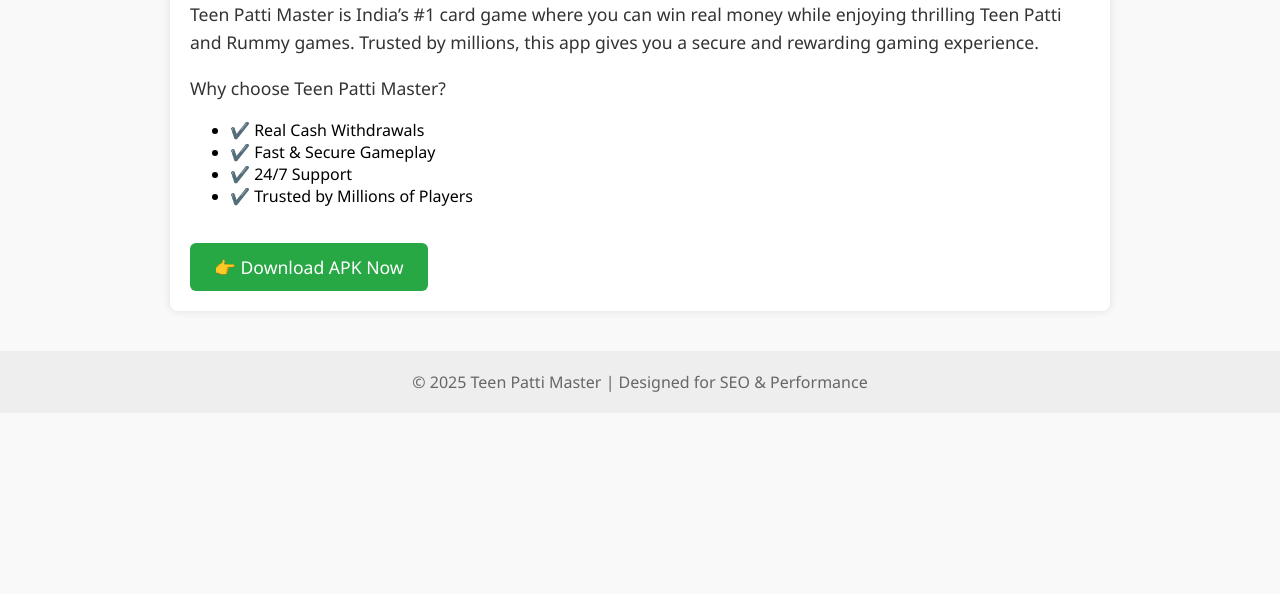
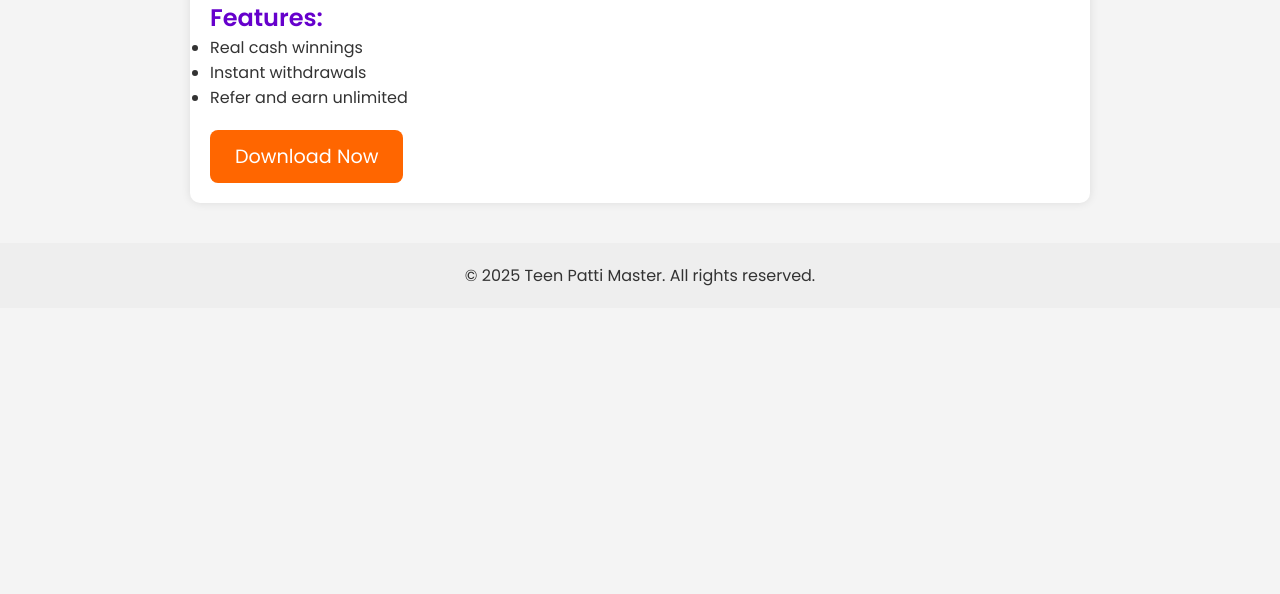
Before and after one commit to rummypatti/teenpattimaster, a plain HTML site: page index.html in a window 1280 px wide. Shown: the part 206-800 px from the top of the page. Drawn offline with Linux system fonts and the light colour scheme.

Commit message:
Update index.html

```diff
--- a/index.html
+++ b/index.html
@@ -1,111 +1,88 @@
 <!DOCTYPE html>
 <html lang="en">
 <head>
-  <meta charset="UTF-8">
-  <meta name="description" content="Teen Patti Master APK Download - Real Money Rummy Game in India">
-  <meta name="keywords" content="Teen Patti Master, Rummy APK, Real Money Game">
-  <meta name="viewport" content="width=device-width, initial-scale=1.0">
-  <title>Teen Patti Master - Download APK & Win Real Cash</title>
+  <meta charset="UTF-8" />
+  <meta name="viewport" content="width=device-width, initial-scale=1.0" />
+  <title>Teen Patti Master - Best Rummy Game</title>
+  <meta name="description" content="Play Teen Patti Master - India's most trusted rummy and teen patti game. Download APK and start winning real cash." />
+  <meta name="keywords" content="Teen Patti Master, Rummy Game, Play Teen Patti, Teen Patti Master APK" />
+  <link href="https://fonts.googleapis.com/css2?family=Poppins:wght@400;600&display=swap" rel="stylesheet" />
+  <style>
+    * {
+      margin: 0; padding: 0;
+      box-sizing: border-box;
+      font-family: 'Poppins', sans-serif;
+    }
 
-  <style>
     body {
-      font-family: 'Segoe UI', sans-serif;
-      background-color: #f9f9f9;
-      margin: 0;
-      padding: 0;
+      background: #f4f4f4;
+      color: #333;
     }
 
     header {
-      background-color: #222;
-      color: #fff;
-      padding: 20px 0;
+      background: #6600cc;
+      padding: 20px;
+      color: white;
       text-align: center;
-    }
-
-    header h1 {
-      margin: 0;
-      font-size: 2em;
+      font-size: 1.8em;
+      font-weight: bold;
     }
 
     .container {
       max-width: 900px;
       margin: 30px auto;
       padding: 20px;
-      background: #fff;
+      background: white;
+      border-radius: 10px;
       box-shadow: 0 0 10px rgba(0,0,0,0.1);
+    }
+
+    h1, h2 {
+      color: #6600cc;
+    }
+
+    .download-btn {
+      display: inline-block;
+      margin-top: 20px;
+      padding: 12px 25px;
+      background: #ff6600;
+      color: white;
+      text-decoration: none;
+      font-size: 1.2em;
       border-radius: 8px;
     }
 
-    h2 {
-      color: #444;
-    }
-
-    p {
-      font-size: 1.1em;
-      line-height: 1.6;
-      color: #333;
-    }
-
-    .cta {
-      display: inline-block;
-      margin-top: 20px;
-      background-color: #28a745;
-      color: #fff;
-      text-decoration: none;
-      padding: 12px 24px;
-      border-radius: 6px;
-      font-size: 1.1em;
-      transition: background 0.3s ease;
-    }
-
-    .cta:hover {
-      background-color: #218838;
-    }
-
     footer {
-      margin-top: 40px;
       text-align: center;
       padding: 20px;
-      background-color: #eee;
-      color: #666;
-    }
-
-    @media (max-width: 600px) {
-      .container {
-        margin: 10px;
-        padding: 15px;
-      }
-
-      .cta {
-        font-size: 1em;
-        padding: 10px 20px;
-      }
+      background: #eee;
+      margin-top: 40px;
     }
   </style>
 </head>
-
 <body>
   <header>
-    <h1>Teen Patti Master</h1>
+    Teen Patti Master
   </header>
 
   <div class="container">
-    <h2>Download Teen Patti Master APK & Win Real Cash</h2>
-    <p>Teen Patti Master is India’s #1 card game where you can win real money while enjoying thrilling Teen Patti and Rummy games. Trusted by millions, this app gives you a secure and rewarding gaming experience.</p>
+    <h1>Download Teen Patti Master APK</h1>
+    <p>Experience India's top-rated Teen Patti and Rummy Game app. Safe, secure and exciting gameplay.</p>
 
-    <p>Why choose Teen Patti Master?</p>
+    <h2>Features:</h2>
     <ul>
-      <li>✔️ Real Cash Withdrawals</li>
-      <li>✔️ Fast & Secure Gameplay</li>
-      <li>✔️ 24/7 Support</li>
-      <li>✔️ Trusted by Millions of Players</li>
+      <li>Real cash winnings</li>
+      <li>Instant withdrawals</li>
+      <li>Refer and earn unlimited</li>
     </ul>
 
-    <a href="https://teenpattiroyal.in" target="_blank" class="cta">👉 Download APK Now</a>
+    <a href="https://www.earntp.com/m/mwv1kn?scene=&f=w&p=wa&l=en&tp=m111" class="download-btn" target="_blank">
+      Download Now
+    </a>
   </div>
 
   <footer>
-    &copy; 2025 Teen Patti Master | Designed for SEO & Performance
+    &copy; 2025 Teen Patti Master. All rights reserved.
   </footer>
 </body>
 </html>
```
